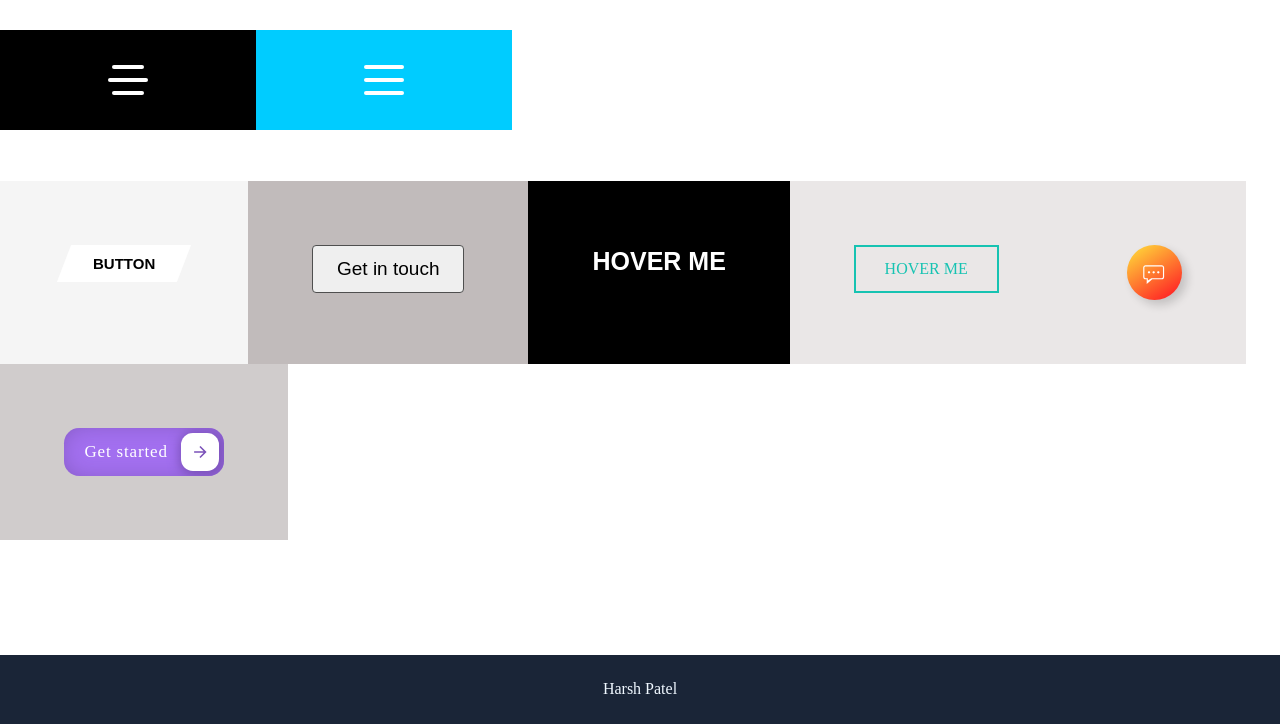
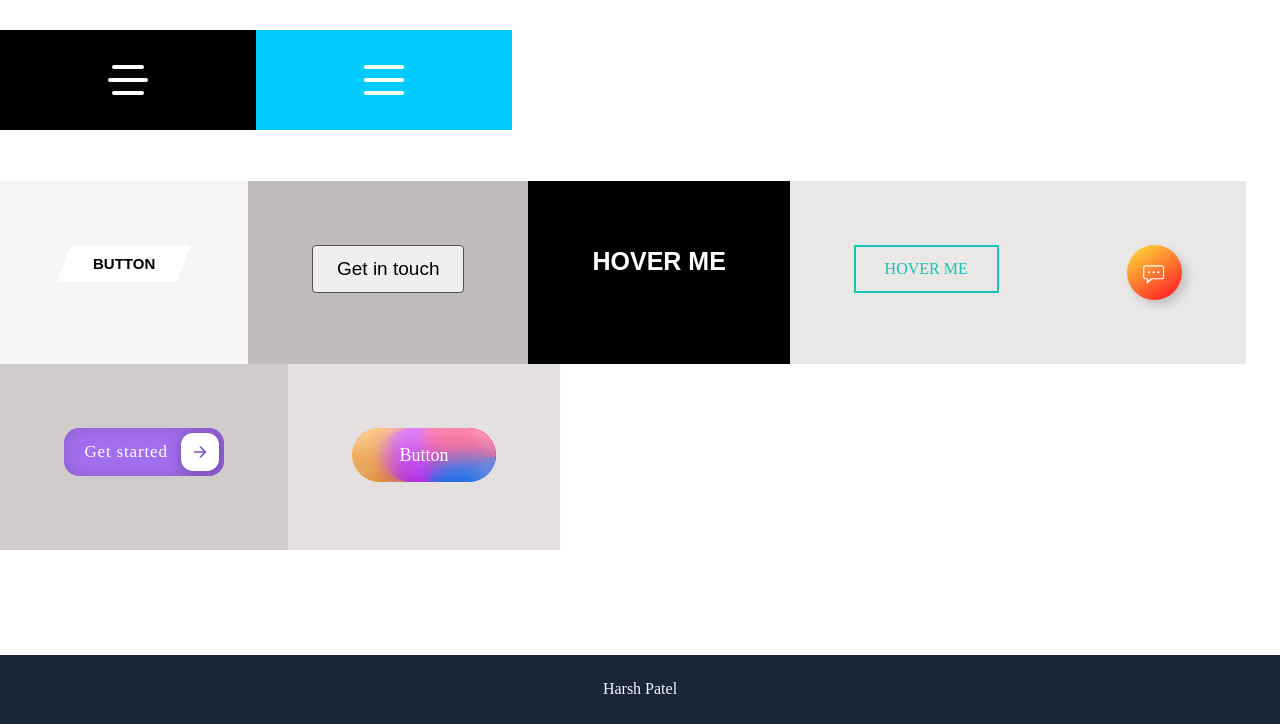
Before and after one commit to Harrshhpattell/all-elements, a plain HTML site: page index.html in a window 1280 px wide. Shown: the part 76-800 px from the top of the page. Drawn offline with Linux system fonts and the light colour scheme.

Commit message:
add button

```diff
--- a/index.html
+++ b/index.html
@@ -84,6 +84,15 @@
           </div>
         </button>
       </div>
+      <div class="Button-7">
+        <button>
+          <span class="text">Button</span>
+          <span class="blob"></span>
+          <span class="blob"></span>
+          <span class="blob"></span>
+          <span class="blob"></span>
+        </button>
+      </div>
     </section>
     <footer>Harsh Patel</footer>
   </body>
--- a/style.css
+++ b/style.css
@@ -492,3 +492,98 @@ footer {
 .cssbuttons-io-button:active .icon {
   transform: scale(0.95);
 }
+
+/* button6 */
+.Button-7 {
+  padding: 5%;
+  background-color: #e4e0e0;
+}
+
+.Button-7 button {
+  position: relative;
+  font-family: inherit;
+  font-size: 18px;
+  border-radius: 40em;
+  width: 8em;
+  height: 3em;
+  z-index: 1;
+  color: white;
+  overflow: hidden;
+  border: none;
+}
+
+.Button-7 button .text {
+  position: absolute;
+  left: 0;
+  top: 0;
+  width: 100%;
+  height: 100%;
+  line-height: 3em;
+  border-radius: 40em;
+  border: none;
+  background: linear-gradient(
+    rgba(255, 255, 255, 0.473),
+    rgba(150, 150, 150, 0.25)
+  );
+  z-index: 1;
+  backdrop-filter: blur(10px);
+  -webkit-backdrop-filter: blur(10px);
+}
+
+.Button-7 button .blob {
+  position: absolute;
+  z-index: -1;
+  border-radius: 5em;
+  width: 5em;
+  height: 3em;
+  transition: transform 0.3s ease-in-out, background 0.3s ease-in-out;
+}
+
+.Button-7 button .blob:nth-child(2) {
+  left: 0em;
+  top: 0;
+  background: #ff930f;
+}
+
+.Button-7 button .blob:nth-child(3) {
+  left: 1.8em;
+  top: 0;
+  z-index: -1;
+  background: #bf0fff;
+}
+
+.Button-7 button .blob:nth-child(4) {
+  left: 4em;
+  top: -1em;
+  background: #ff1b6b;
+}
+
+button .blob:nth-child(5) {
+  left: 4.3em;
+  top: 1.6em;
+  background: #0061ff;
+}
+
+.Button-7 button:hover .blob:nth-child(2) {
+  background: #0061ff;
+}
+
+.Button-7 button:hover .blob:nth-child(3) {
+  background: #ff1b6b;
+}
+
+.Button-7 button:hover .blob:nth-child(4) {
+  background: #bf0fff;
+}
+
+.Button-7 button:hover .blob:nth-child(5) {
+  background: #ff930f;
+}
+
+.Button-7 button:hover .blob {
+  transform: scale(1.3);
+}
+
+.Button-7 button:active {
+  border: 2px solid white;
+}
```
